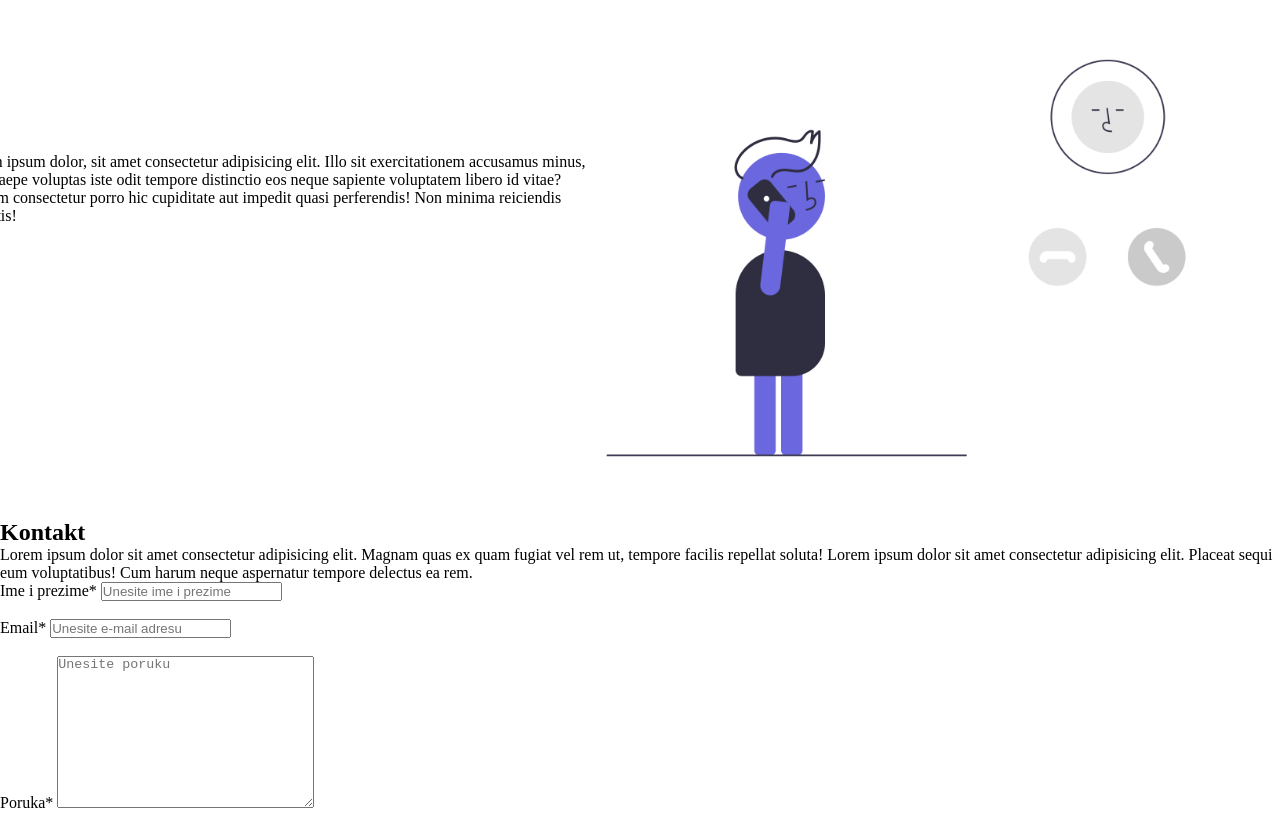
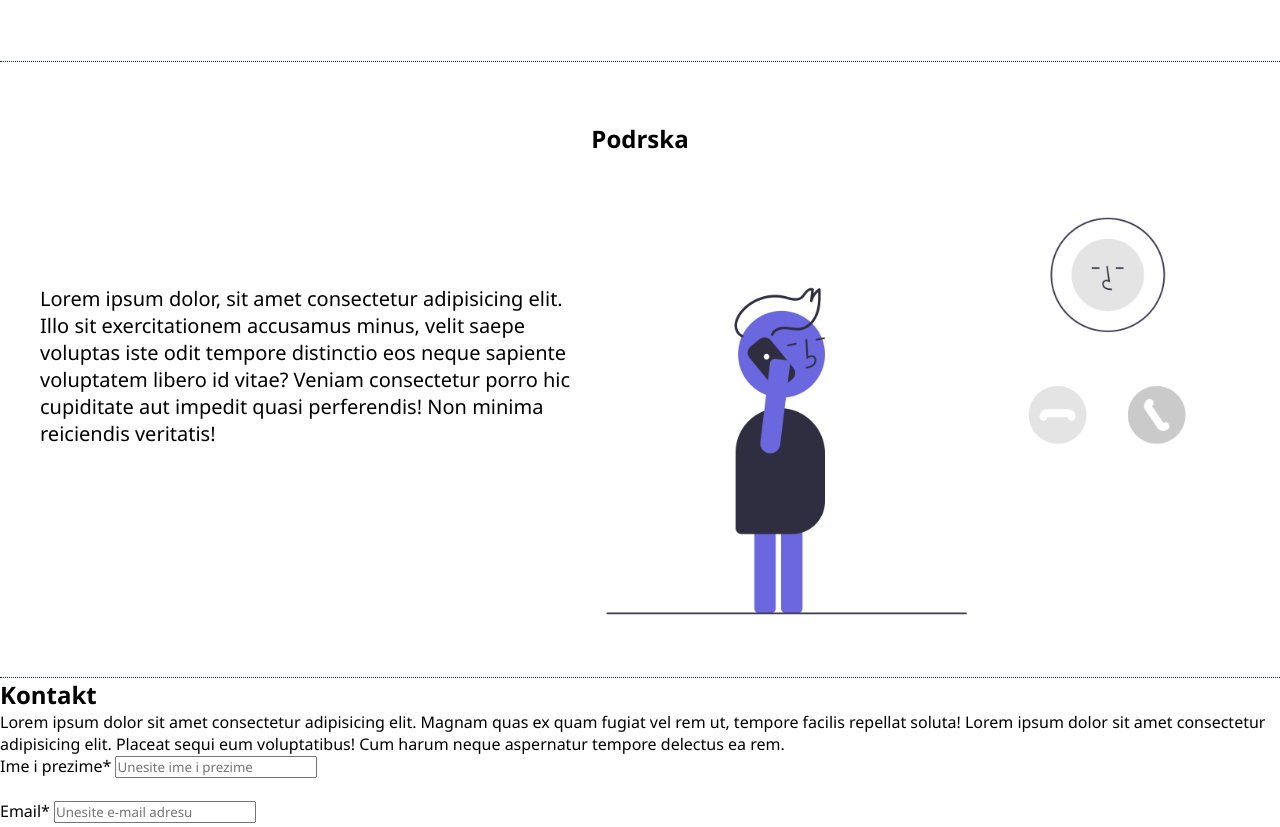
Before and after one commit to Spremic/musicList, a plain HTML site: page static/index.html in a window 1280 px wide. Shown: the part 1951-2778 px from the top of the page. Drawn offline with Linux system fonts and the light colour scheme.

Commit message:
Desing change

```diff
--- a/static/css/index.css
+++ b/static/css/index.css
@@ -2,6 +2,8 @@
   box-sizing: border-box;
   padding: 0;
   margin: 0;
+  color: #000000;
+  font-family: 'Segoe UI', Tahoma, Geneva, Verdana, sans-serif;
 }
 #navContainer img {
   width: 100vw;
@@ -14,20 +16,27 @@ h1 {
 nav {
   display: none;
 }
-
+.sectionDesing {
+  margin-top: 30px;
+  border-top: 1px dotted rgb(13, 42, 104);
+}
+#contact {
+  border-top: 1px dotted rgb(13, 42, 104);
+}
 .sectionDesing div {
   display: flex;
   justify-items: baseline;
 }
 .sectionDesing p {
+    font-size: 20px;
   position: relative;
-  top: 30%;
+  top: 25%;
   transform: (-50%, -50%);
 }
 .sectionDesing h2 {
-    display: flex;
-    justify-content: center;
-    margin-top: 60px;
+  display: flex;
+  justify-content: center;
+  margin-top: 60px;
 }
 .flexDesing img {
   margin-left: -80px;
@@ -40,6 +49,10 @@ nav {
 .divDesing {
   margin-left: -40px;
 }
+/* .sectionDesingR img {
+    width: 50vw;
+} */
+
 .divDesingR {
-
+  margin-left: 40px;
 }
--- a/static/index.html
+++ b/static/index.html
@@ -24,7 +24,7 @@
     </div>
 
     <section id="about" class="sectionDesing">
-        <h2>O nama</h2>
+      <h2>O nama</h2>
       <div class="flexDesing">
         <img
           src="/static/img/undraw_Online_page_re_lhgx.png"
@@ -43,7 +43,7 @@
     </section>
 
     <section id="whyMe" class="sectionDesing">
-        <h2>Zasto mi?</h2>
+      <h2>Zasto mi?</h2>
       <div class="flexDesing flexDesingR">
         <div id="whyMeDiv" class="divDesing divDesingR">
           <p>
@@ -59,13 +59,13 @@
     </section>
 
     <section id="advantages" class="sectionDesing">
-        <h2>Prednosti</h2>
+      <h2>Prednosti</h2>
       <div class="flexDesing">
         <img
           src="/static/img/undraw_Taking_notes_re_bnaf.png"
           alt="advantagesSlika"
         />
-        <div id="advantagesDiv" class="divDesing ">
+        <div id="advantagesDiv" class="divDesing">
           <p>
             Lorem ipsum dolor sit amet consectetur adipisicing elit. Eaque
             assumenda, vitae minus totam facilis exercitationem amet eligendi
@@ -78,9 +78,9 @@
     </section>
 
     <section id="support" class="sectionDesing">
-        <h2>Podrska</h2>
+      <h2>Podrska</h2>
       <div class="flexDesing flexDesingR">
-        <div id="supportDiv" class="divDesing DivdesingR">
+        <div id="supportDiv" class="divDesing divDesingR">
           <p>
             Lorem ipsum dolor, sit amet consectetur adipisicing elit. Illo sit
             exercitationem accusamus minus, velit saepe voluptas iste odit
```
